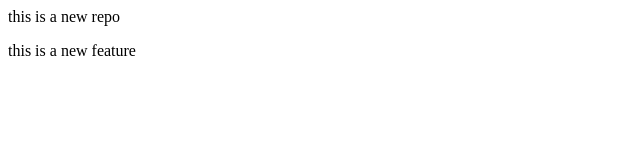
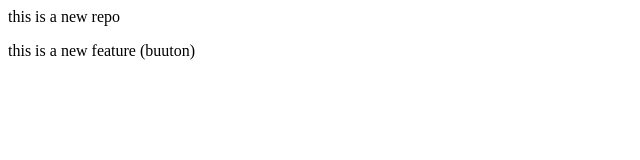
Before and after one commit to Aish1423/localrepo, a plain HTML site: page index.html in a window 1280 px wide. Shown: the full height of the page, 0-640 px from the left. Drawn offline with Linux system fonts and the light colour scheme.

```diff
--- a/index.html
+++ b/index.html
@@ -1,2 +1,2 @@
 <p>this is a new repo</p>
-<p> this is a new feature</p>
+<p> this is a new feature (buuton)</p>
```
